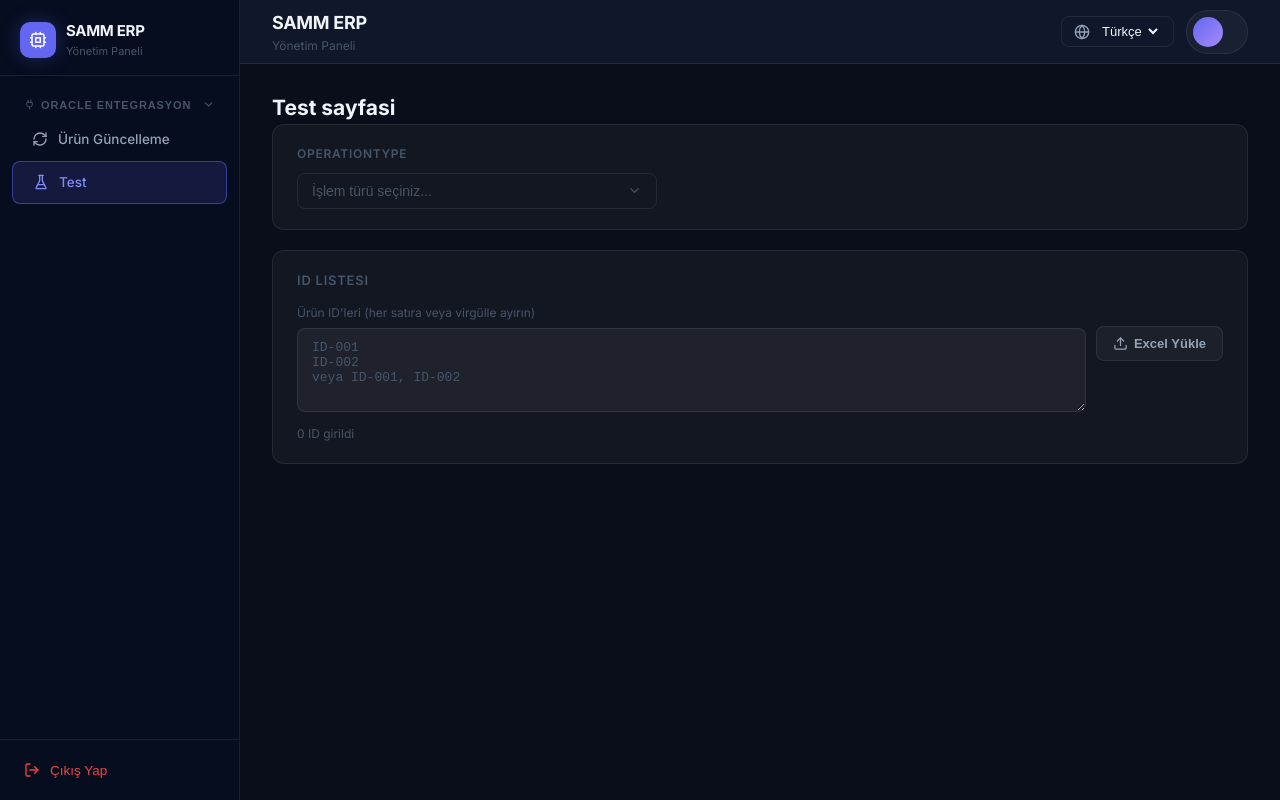
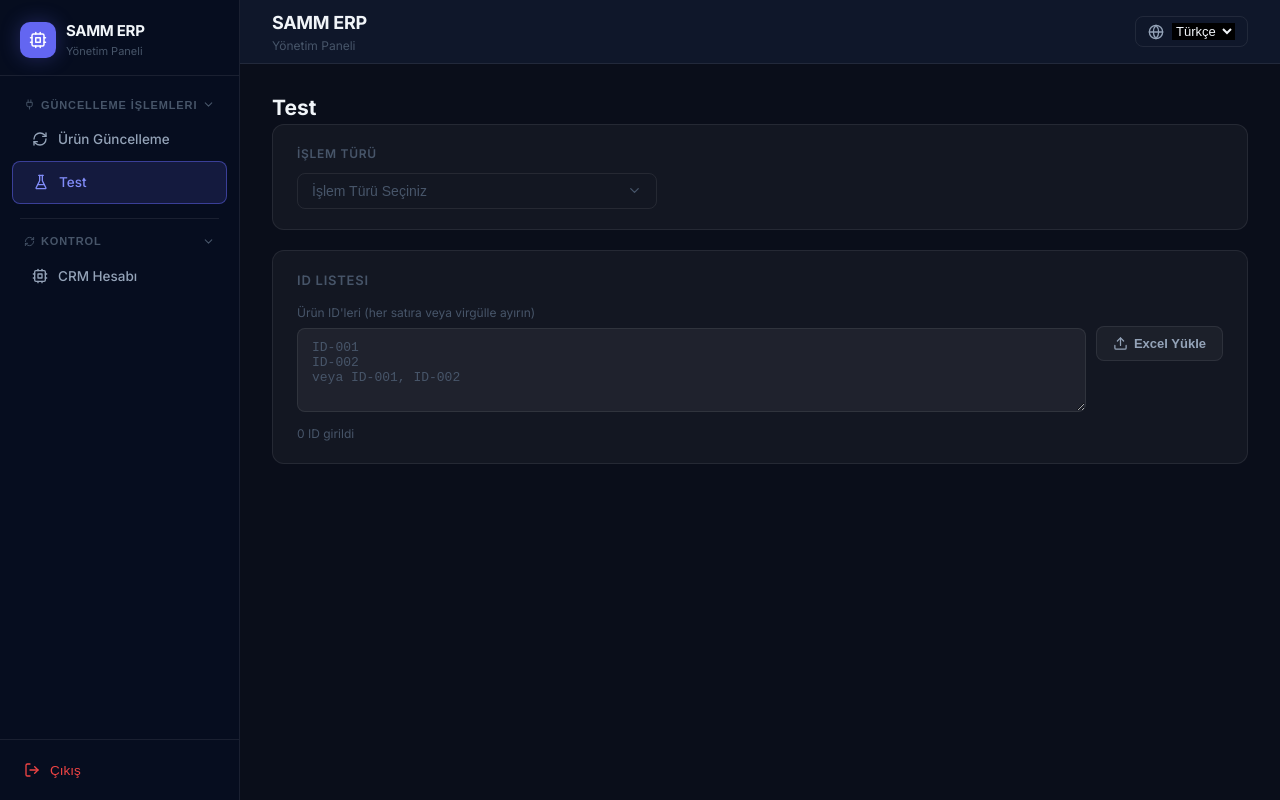
Before and after one commit to emreaygunnn/samm-erp, a React (Vite) app in the folder frontend/: page /test in a window 1280 px wide. Built offline with nearby package versions, Linux system fonts and the light colour scheme; sample sign-in values are in the browser's storage.

Commit message:
ingillzice dil desteği kısmı tamamlandı

```diff
--- a/frontend/src/App.tsx
+++ b/frontend/src/App.tsx
@@ -39,7 +39,7 @@ function App(){
         <header className="header">
           <div className="header-left">
             <h1>{t('common.appName')}</h1>
-            <p>Yönetim Paneli</p>
+            <p>{t('navigation.adminPanel')}</p>
           </div>
           <div className="header-right">
             {/* Dil Seçimi */}
@@ -58,7 +58,7 @@ function App(){
                   value={i18n.language}
                   onChange={(e) => handleLanguageChange(e.target.value)}
                   style={{
-                    background: 'transparent',
+                    background: 'black',
                     border: 'none',
                     color: 'var(--text-primary)',
                     fontSize: 13,
@@ -73,14 +73,7 @@ function App(){
                 </select>
               </div>
 
-              <div className="user-pill">
-                <div className="user-avatar">
-                  {user?.user?.charAt(0).toUpperCase()}
-                </div>
-                <div className="user-info">
-                  <span className="user-name">{user?.user}</span>
-                </div>
-              </div>
+
             </div>
 
           </div>
--- a/frontend/src/components/ItemIdInputComponent.tsx
+++ b/frontend/src/components/ItemIdInputComponent.tsx
@@ -114,13 +114,13 @@ export default function ItemIdInputComponent({// bu fonksiyon  fonksiyonlara dı
           {/* Textarea */}
           <div style={{ flex: 1 }}>
             <label style={{ display: "block", fontSize: 12, color: "var(--text-muted)", marginBottom: 6 }}>
-            Ürün ID'leri (her satıra veya virgülle ayırın)
+              {t('productUpdate.productIds')}
             </label>
             <textarea
               className="form-input"
               rows={4}
               style={{ resize: "vertical", fontFamily: "monospace", fontSize: 13 }}
-            placeholder={"ID-001\nID-002\nveya ID-001, ID-002"}
+              placeholder={t('productUpdate.productIdsPlaceholder')}
               value={rawText}
               onChange={(e) => handleTextChange(e.target.value)}
             />
@@ -138,9 +138,9 @@ export default function ItemIdInputComponent({// bu fonksiyon  fonksiyonlara dı
             <button
               className="btn btn-secondary"
               onClick={() => fileRef.current?.click()}
-            title="Excel'den ID ve Değer yükle (A sütunu: ID, B sütunu: Değer)"
+              title={t('productUpdate.uploadExcelHint')}
             >
-            <Upload size={14} /> Excel Yükle
+              <Upload size={14} /> {t('productUpdate.uploadExcel')}
             </button>
           </div>
         </div>
@@ -185,9 +185,9 @@ export default function ItemIdInputComponent({// bu fonksiyon  fonksiyonlara dı
         )}
 
         <div style={{ marginTop: 8, fontSize: 12, color: "var(--text-muted)" }}>
-        {items.length} ID girildi
+          {items.length} {t('productUpdate.idEntered')}
           {items.filter((item) => item.value !== "").length > 0 && (
-          <span> · {items.filter((item) => item.value !== "").length} değer eşleştirildi</span>
+            <span> · {items.filter((item) => item.value !== "").length} {t('productUpdate.valueMatched')}</span>
           )}
         </div>
       </div>
--- a/frontend/src/components/NewValueInputCompanent.tsx
+++ b/frontend/src/components/NewValueInputCompanent.tsx
@@ -13,6 +13,7 @@ interface Props {
 
 export default function NewValueInput({operation,items,onItemsChange}:Props){
     const { t } = useTranslation();
+
 
     const SITUATION_OPTIONS: Record<ProductUpdatableArea,{label:string; type: 'text' |'number' | 'select' ; placeholder?: string }> = {
         location: {label: t('productUpdate.location'), type:"text", placeholder: t('productUpdate.enterNewLocation')},
@@ -78,7 +79,7 @@ const handleHandleApply= () => {
       <input
         className="form-input"
         type={cfg.type}
-        placeholder={`Tümüne uygulanacak ${cfg.label.toLowerCase()}...`}
+        placeholder={t('productUpdate.applyAll')}
         value={bulkValue}
         onChange={(e) => setBulkValue(e.target.value)}
         min={cfg.type === 'number' ? 0 : undefined}
@@ -149,11 +150,11 @@ const handleHandleApply= () => {
     <div className="card" style={{ padding: '20px 24px' }}>
       <div style={{ display: 'flex', alignItems: 'center', justifyContent: 'space-between', marginBottom: 14 }}>
         <h3 style={{ fontSize: 13, fontWeight: 600, color: 'var(--text-muted)', textTransform: 'uppercase', letterSpacing: '0.06em' }}>
-          Yeni Değerler
+          {t('productUpdate.newValues')}
         </h3>
         {doluSayisi > 0 && (
           <span style={{ fontSize: 12, color: 'var(--text-muted)' }}>
-            {doluSayisi}/{items.length} değer girildi
+            {doluSayisi}/{items.length} {t('productUpdate.valueEntered')}
           </span>
         )}
       </div>
@@ -179,7 +180,7 @@ const handleHandleApply= () => {
           style={{ flexShrink: 0, gap: 6 }}
           title="Girilen değeri tüm satırlara uygula"
         >
-          <CopyCheck size={14} /> Tümüne Uygula
+          <CopyCheck size={14} /> {t('productUpdate.applyToAll')}
         </button>
       </div>
 
--- a/frontend/src/components/OperationSelectorComponent.tsx
+++ b/frontend/src/components/OperationSelectorComponent.tsx
@@ -78,7 +78,7 @@ export  default function OpeationSelector({value,onChange}:Props){
           <span>
             {selected
               ? <><span style={{ color: 'var(--text-muted)', fontSize: 12 }}>{selected.group} — </span>{selected.label}</>
-              : 'İşlem türü seçiniz...'
+              : t('productUpdate.selectOperation')
             }
           </span>
           <ChevronDown
--- a/frontend/src/components/SideBarComponent.tsx
+++ b/frontend/src/components/SideBarComponent.tsx
@@ -1,6 +1,7 @@
 import  { useState } from 'react'; //Menü gruplarının açık/kapalı durumunu tutmak için.
 import { NavLink } from 'react-router-dom'; //NavLink → Normal <a> etiketi gibi ama iki farkı var: sayfa yenilenmeden yönlendirir ve aktif sayfanın linkine otomatik active class'ı ekler. Böylece "şu an hangi sayfadayım" görsel olarak belli olur.
 import {useAuth} from '../context/AuthContext'; //logout fonksiyonunu almak için. Çıkış butonunda kullanılacak.
+import {useTranslation} from 'react-i18next';
 import {
     LogOut,
     Cpu,
@@ -102,23 +103,38 @@ function SidebarGroup({ group }: { group: NavGroup }) {
 
 export default function Sidebar() {
   const { logout } = useAuth();
+  const { t } = useTranslation();
 
   const oracleItems: NavItem[] = [
     {
       to: "/urun-guncelle",
       icon: <RefreshCw size={16} />,
-      label: "Ürün Güncelleme",
+      label: t('navigation.updateProduct'),
     },
-    { to: "/test", icon: <FlaskConical size={16} />, label: "Test" },
+    { to: "/test", icon: <FlaskConical size={16} />, label: t('navigation.test') },
   ];
+  const checkItems: NavItem[] = [
+  {
+    to: "/check", // Tıklanınca gideceği URL
+    icon: <Cpu size={16} />, // İstediğin bir ikonu seç
+    label: t('navigation.crmAccount'), // Çeviri dosyasında karşılığını eklemeyi unutma
+  },
+];
 
   const groups: NavGroup[] = [
     {
       key: "oracle",
-      title: "Oracle Entegrasyon",
+      title: t('navigation.updateProcesses'),
       icon: <Plug size={11} />,
       items: oracleItems,
     },
+    {
+    key: "check-group", // Benzersiz bir anahtar
+    title: t('navigation.check'), // Dropdown başlığı
+    icon: <RefreshCw size={11} />, // Yanındaki küçük ikon
+    items: checkItems, // Yukarıda tanımladığımız alt linkler
+  },
+
   ];
 
   return (
@@ -130,7 +146,7 @@ export default function Sidebar() {
           </div>
           <div className="brand-text">
             <span className="brand-name">SAMM ERP</span>
-            <span className="brand-sub">Yönetim Paneli</span>
+            <span className="brand-sub">{t('navigation.adminPanel')}</span>
           </div>
         </div>
       </div>
@@ -162,7 +178,7 @@ export default function Sidebar() {
           style={{ color: "#ef4444" }}
         >
           <LogOut size={16} />
-          Çıkış Yap
+          {t('navigation.logout')}
         </button>
       </div>
     </aside>
--- a/frontend/src/locales/en.json
+++ b/frontend/src/locales/en.json
@@ -15,8 +15,14 @@
     "login": "Login",
     "logout": "Logout",
     "updateProduct": "Product Update",
-    "language": "Language"
+    "language": "Language",
+    "test": "Test",
+    "updateProcesses": "Update Processes",
+    "adminPanel": "Admin Panel",
+    "check": "Check",
+    "crmAccount": "CRM Account"
   },
+  "operationType": "Operation Type",
   "login": {
     "title": "Admin Panel Login",
     "email": "Email",
@@ -50,7 +56,15 @@
     "successful": "successful",
     "failed": "failed",
     "processing": "Processing...",
-    "uploadExcel": "Upload Excel"
+    "uploadExcel": "Upload Excel",
+    "productIds": "Product IDs (separate by line or comma)",
+    "productIdsPlaceholder": "ID-001\nID-002\nor ID-001, ID-002",
+    "uploadExcelHint": "Upload product IDs and values from Excel (Column A: ID, Column B: Value)",
+    "idEntered":" ID entered",
+    "valueMatched": " value matched",
+    "applyToAll": "Apply to All",
+    "valueEntered": " value entered"
+
   },
   "errors": {
     "networkError": "Network error",
--- a/frontend/src/locales/tr.json
+++ b/frontend/src/locales/tr.json
@@ -15,8 +15,16 @@
     "login": "Giriş",
     "logout": "Çıkış",
     "updateProduct": "Ürün Güncelleme",
-    "language": "Dil"
+    "language": "Dil",
+    "test": "Test",
+    "updateProcesses": "Güncelleme İşlemleri",
+    "adminPanel": "Yönetim Paneli",
+    "check": "Kontrol",
+    "crmAccount": "CRM Hesabı"
+
+
   },
+  "operationType": "İşlem Türü",
   "login": {
     "title": "Yönetim Paneline Giriş",
     "email": "E-posta",
@@ -25,6 +33,7 @@
     "invalidCredentials": "E-posta veya şifre hatalı",
     "emailRequired": "E-posta gerekli",
     "passwordRequired": "Şifre gerekli"
+
   },
   "productUpdate": {
     "title": "Toplu Ürün Güncelleme",
@@ -50,7 +59,15 @@
     "successful": "başarılı",
     "failed": "hata",
     "processing": "İşleniyor...",
-    "uploadExcel": "Excel Yükle"
+    "uploadExcel": "Excel Yükle",
+    "productIds": "Ürün ID'leri (her satıra veya virgülle ayırın)",
+    "productIdsPlaceholder": "ID-001\nID-002\nveya ID-001, ID-002",
+    "uploadExcelHint": "Excel'den ürün ID'leri ve değerleri yükle (A Sütunu: ID, B Sütunu: Değer)",
+    "idEntered":" ID girildi",
+    "valueMatched": " değer eşleşti",
+    "applyToAll": "Tümüne Uygula",
+    "valueEntered": " değer girildi"
+
   },
   "errors": {
     "networkError": "Ağ hatası",
--- a/frontend/src/pages/TestPage.tsx
+++ b/frontend/src/pages/TestPage.tsx
@@ -1,4 +1,5 @@
 import { useState } from 'react';
+import { useTranslation } from 'react-i18next';
 import OperationSelector from '../components/OperationSelectorComponent';
 import ItemIdInputComponent from '../components/ItemIdInputComponent';
 import NewValueInput from '../components/NewValueInputCompanent';
@@ -7,6 +8,7 @@ import type { ProductUpdatableArea } from '@shared/types';
 import type { UpdateItem, UpdateResult } from '@shared/types/product';
 
 export default function TestPage() {
+    const { t } = useTranslation();
     const [operation, setOperation] = useState<ProductUpdatableArea | null>(null);
     const [envId, setEnvId] = useState('');
     const [items, setItems] = useState<UpdateItem[]>([]);
@@ -15,7 +17,7 @@ export default function TestPage() {
 
     return (
         <div>
-            <h2>Test sayfasi</h2>
+            <h2>{t('navigation.test')}</h2>
 
             <OperationSelector
                 value={operation}
```
Also changed, not shown: frontend/src/pages/LoginPage.tsx (+8 -6 lines), 1 other file (tests, documents, lock files or other folders). Lines whose indentation alone changed are shown as unchanged.
